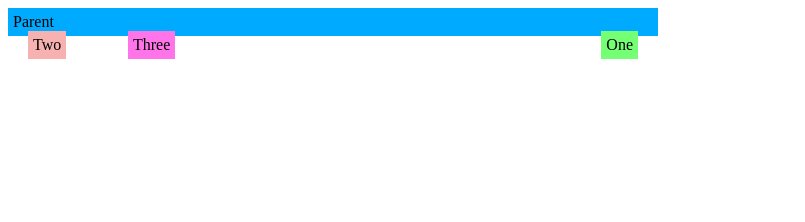
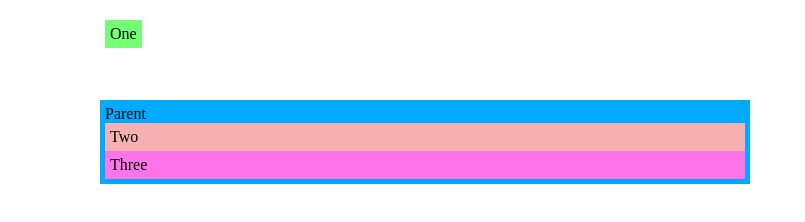
Before and after one commit to yuxiangshan/CSS-Position, a plain HTML site: page index.html in a window 1280 px wide. Shown: the whole page, without its empty margins (0-805 px from the left). Drawn offline with Linux system fonts and the light colour scheme.

Commit message:
add fixed document flow

```diff
--- a/style.css
+++ b/style.css
@@ -1,21 +1,21 @@
 .parent {
-    position: absolute;
-    width: 50%;
+  position: fixed;
+  top: 100px;
+  left: 100px;
+  width: 50%;
 }
 
 .child-one {
-    position: absolute;
-    right: 20px;
+    position: fixed;
+    top: 20px;
 }
 
 .child-two {
-    position: absolute;
-    left: 20px;
+
 }
 
 .child-three {
-    position: absolute;
-    left: 120px;
+
 }
 
 
```
